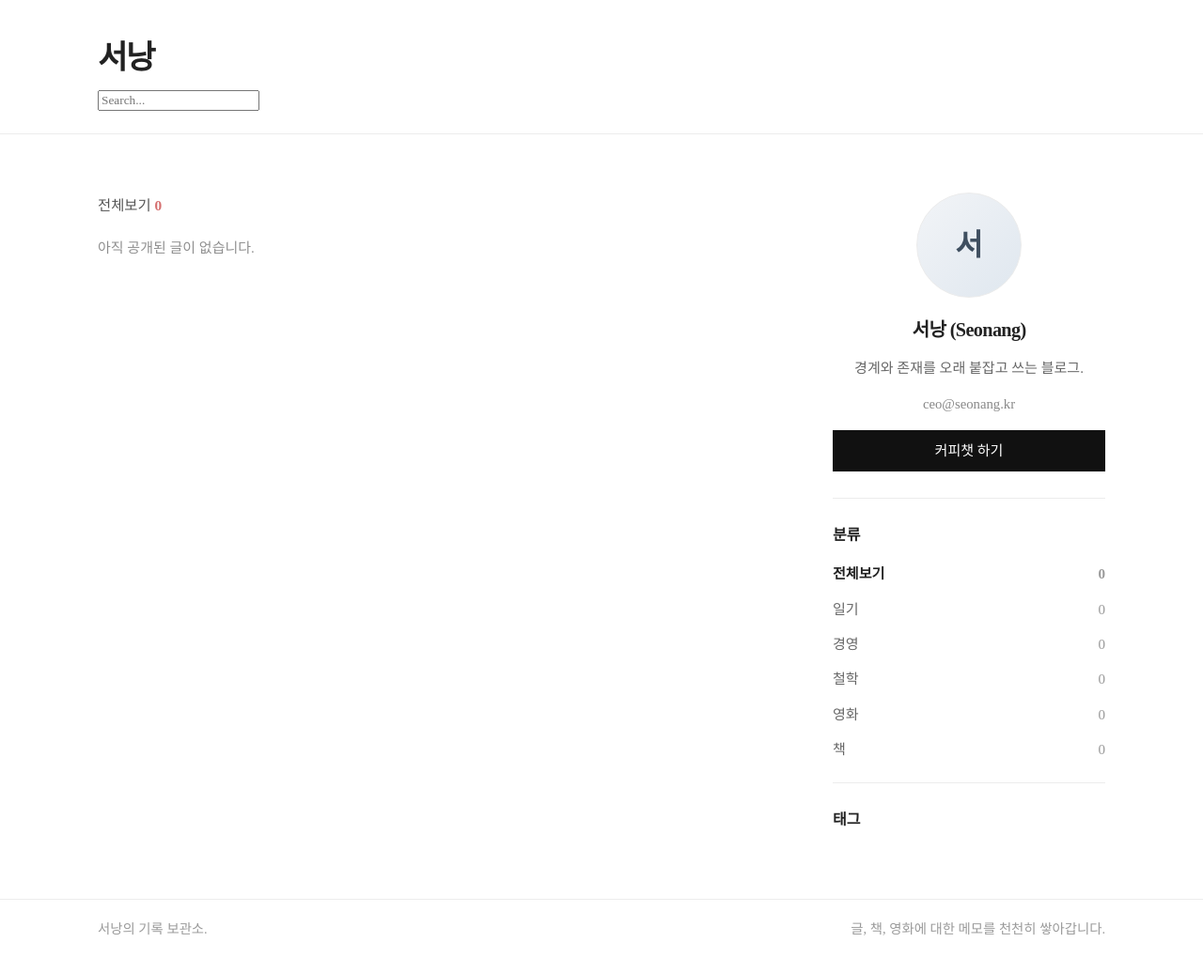
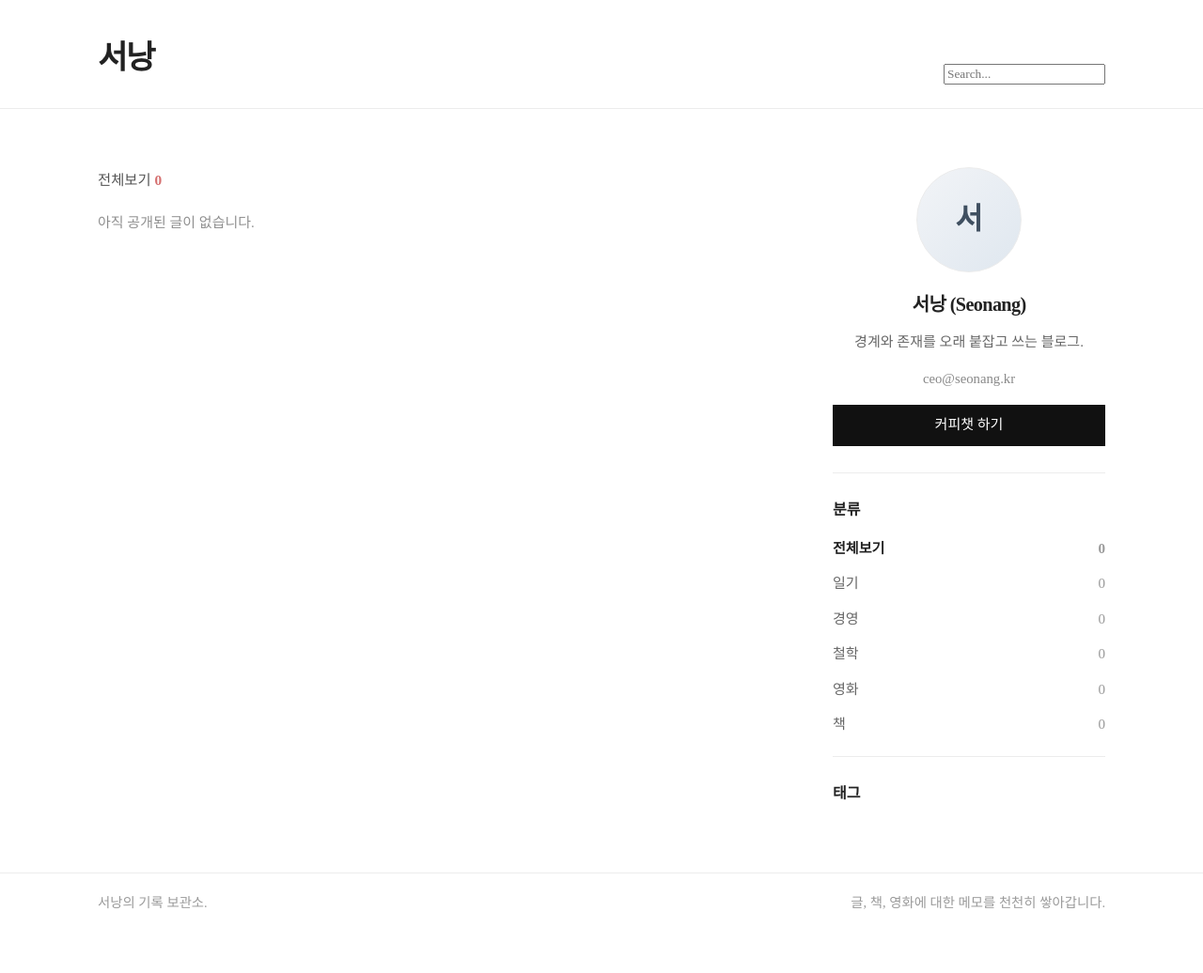
Before and after one commit to seonang/seonang.github.io, a Jekyll site: the page built from index.html, in a window 1280 px wide. Shown: the whole page at 94% size. Built offline with Jekyll 4.4.1, drawn with Linux system fonts in a browser that asks for light colours; some web fonts are replaced; after the commit the page ends 1009 px from its top, so only the background shows below that.

Commit message:
Update site.css

```diff
--- a/assets/css/site.css
+++ b/assets/css/site.css
@@ -38,7 +38,12 @@ img { max-width: 100%; display: block; }
   max-width: var(--max);
   margin: 0 auto;
   padding: 30px 24px 22px;
+  display: flex;
+  align-items: flex-end;
+  justify-content: space-between;
+  gap: 24px;
 }
+
 .site-brand {
   display: inline-block;
   font-size: 2.15rem;
```
